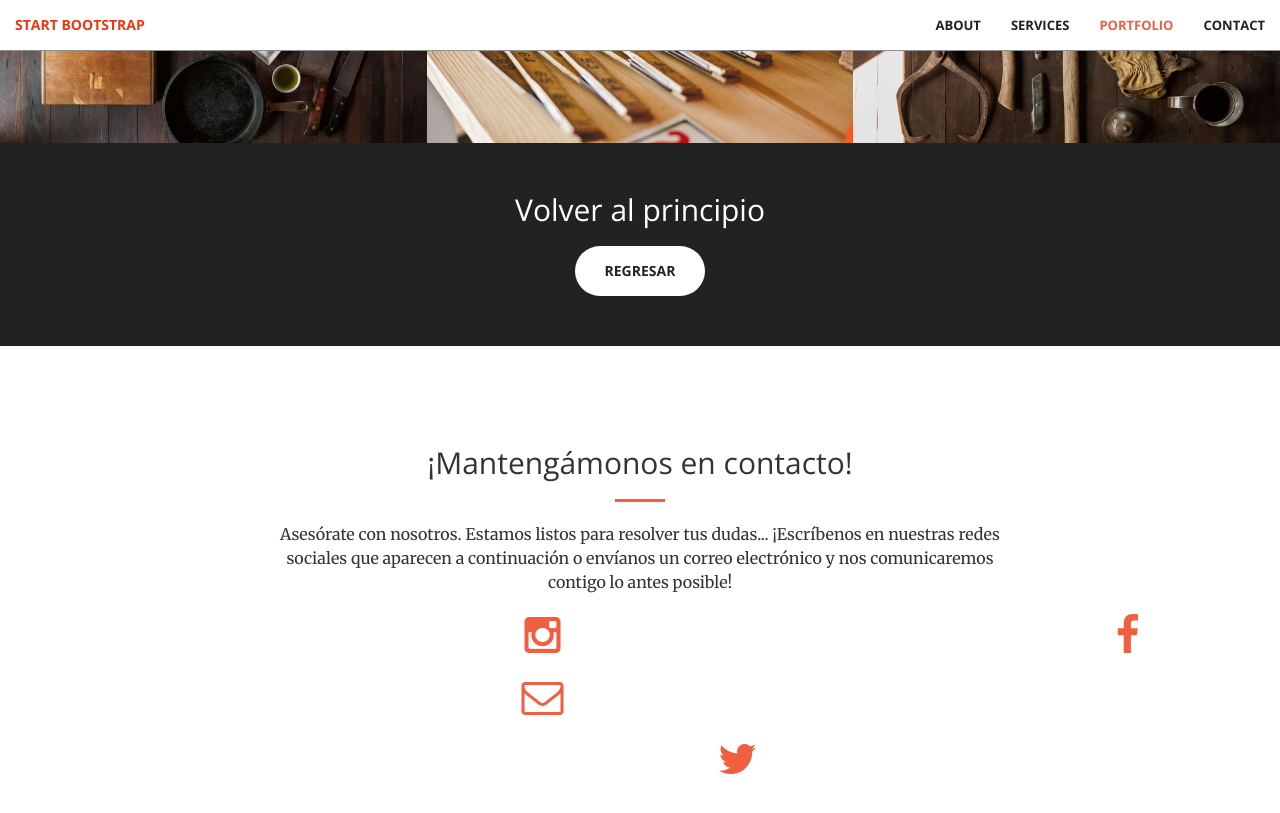
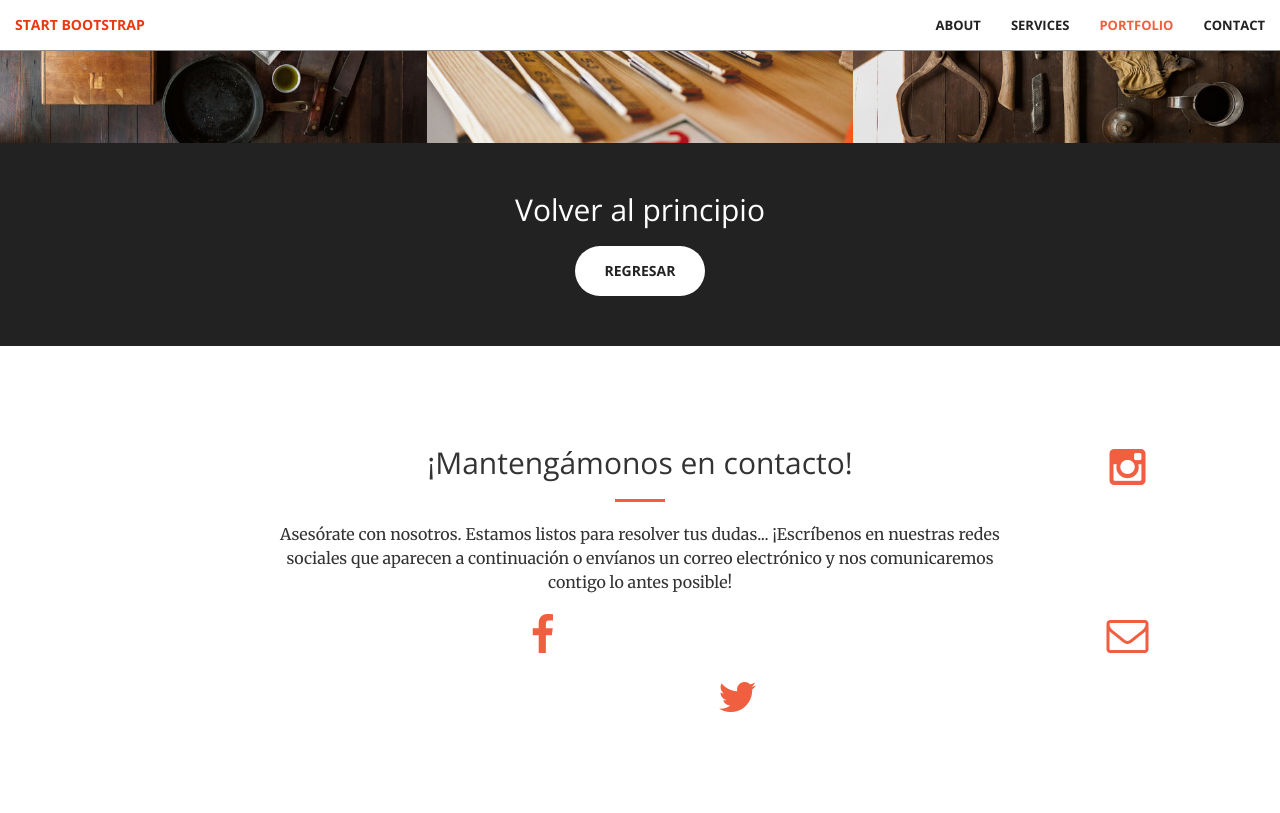
Before and after one commit to KatherineMerchanS/KatherineMerchanS.github.io, a Jekyll site: the page built from index.html, in a window 1280 px wide and 900 px high, scrolled down 2091 px. Shown: the top 813 px of the window. Built offline with Jekyll 4.4.1, drawn with Linux system fonts in a browser that asks for light colours.

Commit message:
Update contact.html

```diff
--- a/_includes/contact.html
+++ b/_includes/contact.html
@@ -6,7 +6,7 @@
                 <hr class="primary">
                 <p>Asesórate con nosotros. Estamos listos para resolver tus dudas... ¡Escríbenos en nuestras redes sociales que aparecen a continuación o envíanos un correo electrónico y nos comunicaremos contigo lo antes posible!</p>
             </div>
-        <div class="col-lg-2 col-lg-offset-4 text-center">
+        <div class="col-lg-2 col-lg-offset-3,7 text-center">
             <a href="https://twitter.com/{{ site.twitter_username }}">
                 <i class="fa fa-instagram fa-3x wow bounceIn" data-wow-delay=".1s"></i>
                 <p>{{ site.twitter_username }}</p>
```
